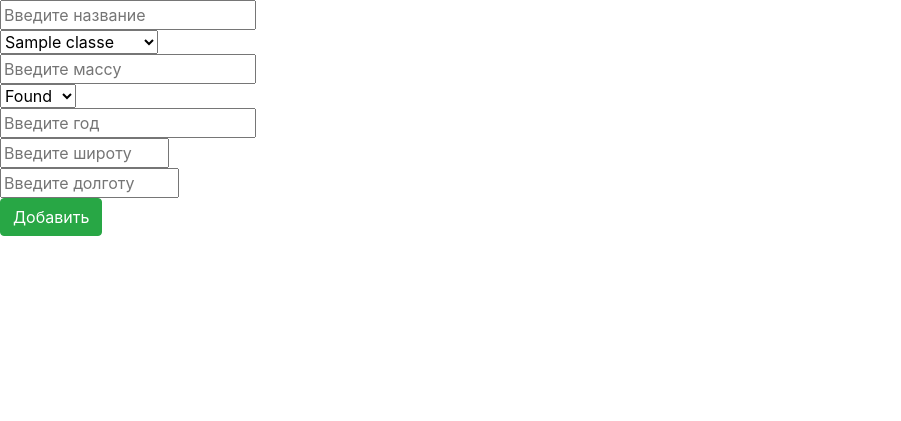
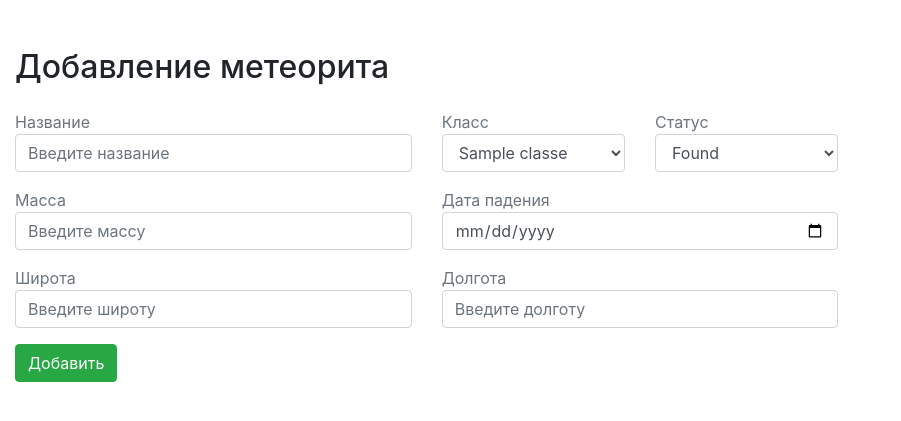
Before and after one commit to Karom45/NASAmet, a Django app: page /meteorites/add_meteorite in a window 1280 px wide. Shown: the part 56-477 px from the top of the page, without its empty margins (0-901 px from the left). Run offline with Django 3.2, Linux system fonts and the light colour scheme; tables that the repository leaves empty hold one stand-in row (values such as "Sample post"); some libraries are stand-ins or nearby versions.

Commit message:
формы добавления

```diff
--- a/NASAmet/templates/base.html
+++ b/NASAmet/templates/base.html
@@ -5,6 +5,14 @@
 <head>
     <meta charset="UTF-8">
     <title>{% block title %}Метеориты{% endblock %}</title>
+    <style>
+      .sign-up-form{
+        width: 50%;
+      }
+      .sign-up-form input{
+        width: 100%;
+      }
+    </style>
 </head>
 <body>
 <nav class="navbar navbar-expand-lg navbar-dark bg-dark">
--- a/NASAmet/templates/meteorites/add_meteorite.html
+++ b/NASAmet/templates/meteorites/add_meteorite.html
@@ -2,25 +2,103 @@
 {% block title %}Добавление класса{% endblock %}
 
 {% block content %}
-<div>
+<div class="container-fluid pt-5">
+    <h2 class="mb-4">Добавление метеорита</h2>
     <form action="{% url 'meteorites:add_meteorite' %}" method="POST">
         {% csrf_token %}
-        <input type="text" required placeholder="Введите название" name="name"><br>
-        <select name = 'recclass_id_id'>
-            <option disabled>Класс метеорита</option>
+
+        <div class="row">
+      <div class="col-4">
+        <div class="form-group">
+          <span class="text-muted">Название</span>
+          <input
+            class="form-control"
+            type="text"
+            required
+            placeholder="Введите название"
+            name="name"
+          />
+        </div>
+      </div>
+      <div class="col-2">
+        <div class="form-group">
+          <span class="text-muted">Класс</span
+          ><select class="form-control" name="recclass_id_id">
             {% for k,v in class_names.items %}
-                <option value={{k}}>{{v}}</option>
+            <option value="{{k}}">{{v}}</option>
             {% endfor %}
-        </select><br>
-        <input type="number" required placeholder="Введите массу" name="mass"><br>
-        <select name = 'fell'>
-            <option disabled>Статус</option>
+          </select>
+        </div>
+      </div>
+      <div class="col-2">
+        <div class="form-group">
+          <span class="text-muted">Статус</span>
+          <select name="fell" class="form-control">
             <option value="Fell">Fell</option>
             <option selected value="Found">Found</option>
-        </select><br>
-        <input type="number" required placeholder="Введите год" name="year" ><br>
-        <input type="number" required placeholder="Введите широту" name="reclat" min= '-90' max = '90' step = '0.000001'><br>
-        <input type="number" required placeholder="Введите долготу" name="reclong" min= '-180' max = '-180'step = '0.000001'><br>
+          </select>
+        </div>
+      </div>
+    </div>
+    <div class="row">
+        <div class="col-4">
+            <div class="form-group">
+              <span class="text-muted">Масса</span
+              ><input
+                type="number"
+                required
+                placeholder="Введите массу"
+                name="mass"
+                class="form-control"
+              />
+            </div>
+          </div>
+
+      <div class="col-4">
+        <div class="form-group">
+          <span class="text-muted">Дата падения</span>
+          <input
+            class="form-control"
+            type="date"
+            required
+            placeholder="Введите дату"
+            name="year"
+          />
+        </div>
+      </div>
+    </div>
+    <div class="row">
+      <div class="col-4">
+        <div class="form-group">
+          <span class="text-muted">Широта</span>
+          <input
+            type="number"
+            class="form-control"
+            required
+            placeholder="Введите широту"
+            name="reclat"
+            min="-90"
+            max="90"
+            step="0.000001"
+          />
+        </div>
+      </div>
+      <div class="col-4">
+        <div class="form-group">
+          <span class="text-muted">Долгота</span>
+          <input
+          class="form-control"
+            type="number"
+            required
+            placeholder="Введите долготу"
+            name="reclong"
+            min="-180"
+            max="180"
+            step="0.000001"
+            />
+        </div>
+      </div>
+    </div>
         <button class="btn btn-success" type = "submit">Добавить</button>
     </form>
 </div>
--- a/NASAmet/templates/meteorites/detail_class.html
+++ b/NASAmet/templates/meteorites/detail_class.html
@@ -9,11 +9,13 @@
                 <span class="text-muted">Класс метеоритов</span>
                 <h2 class="mb-0">{{class.class_name}}</h2>
             </div>
+            {% if user.is_authenticated %}
              <a class="btn btn-success mr-2" href="{% url 'meteorites:change_class' class.classes_id %}" role="button">Изменить</a>
              <form action="{% url 'meteorites:delete_class' class.classes_id %}" method="POST">
                  {% csrf_token %}
                     <button class="btn btn-danger" type = "submit">Удалить</button>
              </form>
+            {% endif %}
         </div>
 
         <p class="text-muted mb-4">{{class.information}}</p>
--- a/NASAmet/templates/meteorites/detail_met.html
+++ b/NASAmet/templates/meteorites/detail_met.html
@@ -38,6 +38,7 @@
             </div>
         </div>
     </div>
+    {% if user.is_authenticated %}
     <div class="d-flex">
          <a class="btn btn-success mr-2" href="{% url 'meteorites:change_meteorite' meteor.meteorite_id %}" role="button">Изменить</a>
          <form action="{% url 'meteorites:delete_meteorite' meteor.meteorite_id %}" method="POST">
@@ -45,6 +46,7 @@
                 <button class="btn btn-danger" type = "submit">Удалить</button>
          </form>
     </div>
+    {% endif %}
 
 </div>
     {% endblock %}
--- a/NASAmet/templates/meteorites/list_classes.html
+++ b/NASAmet/templates/meteorites/list_classes.html
@@ -12,5 +12,7 @@
         Данные не найдены
 </div>
     {% endif %}
+{% if user.is_authenticated %}
 <a class="btn btn-success" href="{% url 'meteorites:add_class' %}" role="button">Добавить</a>
+{% endif %}
 {% endblock %}
--- a/NASAmet/templates/meteorites/list_meteorites.html
+++ b/NASAmet/templates/meteorites/list_meteorites.html
@@ -12,5 +12,7 @@
         Данные не найдены
 </ul>
     {% endif %}
+{% if user.is_authenticated %}
 <a class="btn btn-success" href="{% url 'meteorites:add_meteorite' %}" role="button">Добавить</a>
+{% endif %}
 {% endblock %}
```
Also changed, not shown: NASAmet/templates/accounts/signup.html (+9 -6 lines), NASAmet/templates/meteorites/add_class.html (+17 -4 lines).
